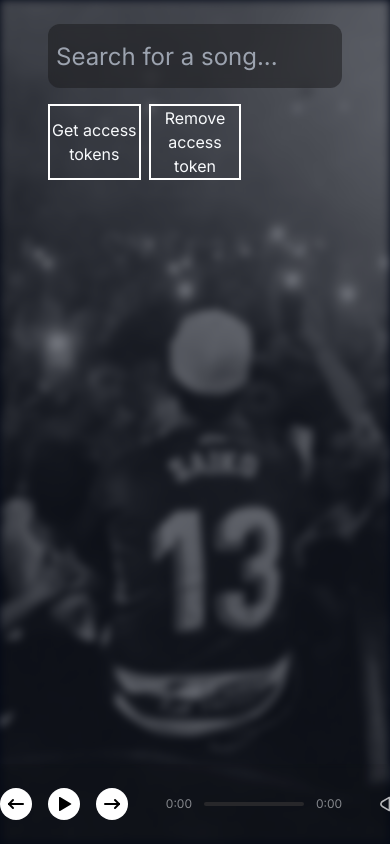
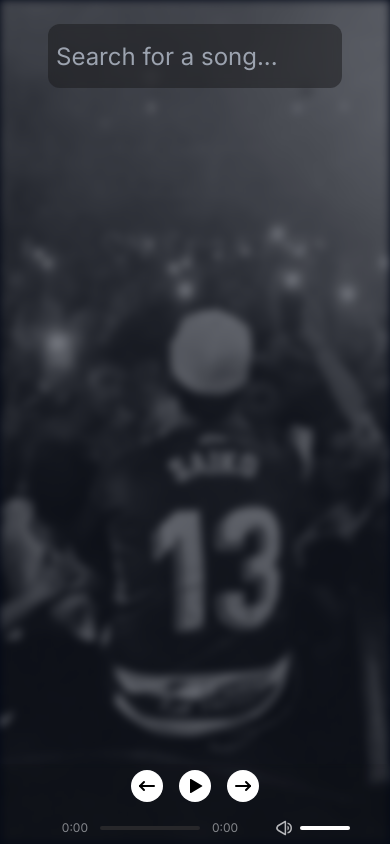
Before and after one commit to Luqueee/player-next, a Next.js app: page / in a window 390 px wide. Built offline with nearby package versions, Linux system fonts and the light colour scheme.

Commit message:
refactor: Update volume control width and layout in SongPlayer component

```diff
--- a/src/app/page.tsx
+++ b/src/app/page.tsx
@@ -48,7 +48,7 @@ export default function Home() {
         <div className="w-[70%] z-50 min-h-4 mx-auto flex justify-between py-4 gap-8 items-start flex-col-reverse md:lg:flex-row flex-nowrap">
             <div
                 id="searchResult"
-                className=" flex md:lg:w-[50%] w-full md:lg:pt-0 py-24  max-h-[100vh] overflow-y-scroll scroll-smooth flex-col gap-4">
+                className=" flex md:lg:w-[50%] pb-36 w-full md:lg:pt-0 py-24  max-h-[100vh] overflow-y-scroll scroll-smooth flex-col gap-4">
                 {results?.tracks?.items.map((track: any) => (
                     <TrackCard key={track.id} track={track} />
                 ))}
@@ -69,7 +69,7 @@ export default function Home() {
                     onChange={handleInput}
                     className=" ring-none border-none outline-none p-2 w-full h-16 text-2xl antialiased bg-opacity-20 bg-zinc-900/50 backdrop-blur-sm ring-0 ring-zinc-900/70 focus:ring-4 hover:ring-1 transition-all duration-500 text-white rounded-xl border-0 shadow-primary"
                 />
-                <div className=" grid grid-cols-3 gap-2">
+                <div className=" grid grid-cols-3 gap-2 hidden">
                     <button
                         onClick={handleAccesTokens}
                         className="border-2 border-white">
--- a/src/app/ui/SongPlayer.tsx
+++ b/src/app/ui/SongPlayer.tsx
@@ -299,7 +299,8 @@ export default function SongPlayer() {
                     id={dataSpoty.id}
                     artists={handleArtists()}
                 />
-                <div className=" w-fit flex absolute left-0 right-0 m-auto gap-4 items-center">
+                <div className=" w-fit flex md:lg:flex-row flex-col absolute left-0 right-0 m-auto gap-4 items-center">
+                    <div className=" flex gap-4">
                         <button
                             title="Next"
                             name="play-button"
@@ -321,7 +322,8 @@ export default function SongPlayer() {
                             className="bg-white text-black rounded-full p-1">
                             <Next />
                         </button>
-
+                    </div>
+                    <div className=" flex gap-4 items-center">
                         <div className="flex gap-x-3 text-xs md:lg:justify-start justify-center">
                             <span className="opacity-50 w-12 text-right">
                                 {formatTime(currentTime)}
@@ -347,5 +349,6 @@ export default function SongPlayer() {
                     </div>
                 </div>
             </div>
+        </div>
     );
 }
```
Lines whose indentation alone changed are shown as unchanged.
